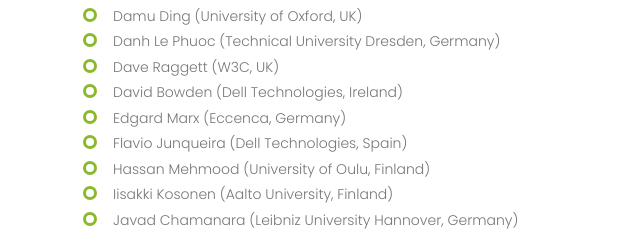
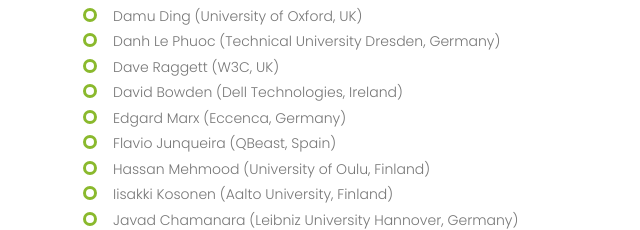
Before and after one commit to RaulGracia/cec24.github.io, a plain HTML site: page index.html in a window 1280 px wide. Shown: the part 3445-3675 px from the top of the page, 2-642 px from the left. Drawn offline with nearby package versions, Linux system fonts and the light colour scheme; a web font is replaced by a local one.

Commit message:
Update index.html

```diff
--- a/index.html
+++ b/index.html
@@ -218,7 +218,7 @@
       <li>Dave Raggett (W3C, UK)</li>
       <li>David Bowden (Dell Technologies, Ireland)</li>
       <li>Edgard Marx (Eccenca, Germany)</li>
-      <li>Flavio Junqueira (Dell Technologies, Spain)</li>
+      <li>Flavio Junqueira (QBeast, Spain)</li>
       <li>Hassan Mehmood (University of Oulu, Finland)</li>
       <li>Iisakki Kosonen (Aalto University, Finland)</li>
       <li>Javad Chamanara (Leibniz University Hannover, Germany)</li>
```
